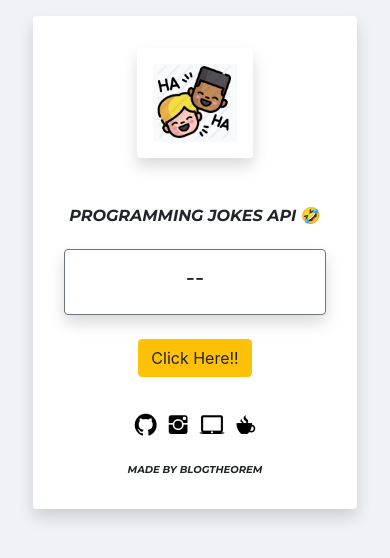
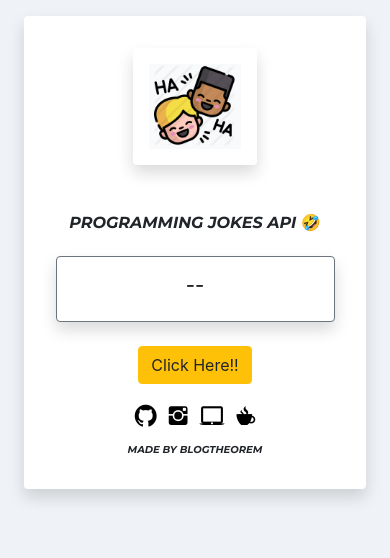
Before and after one commit to enggsuraj/funapiapp, a website: page public/index.html in a window 390 px wide. Drawn offline with nearby package versions, Linux system fonts and the light colour scheme; files whose address does not match are found by name.

Commit message:
make it better

```diff
--- a/package.json
+++ b/package.json
@@ -4,6 +4,7 @@
   "description": "A Programming Jokes displaying fun application",
   "main": "index.js",
   "dependencies": {
+    "dotenv": "^8.2.0",
     "express": "^4.17.1",
     "helmet": "^4.1.0",
     "helmet-csp": "^3.1.0",
--- a/public/css/queries.css
+++ b/public/css/queries.css
@@ -8,6 +8,6 @@
 /* WIDTH: 481 to 767 */
 @media only screen and (max-width: 480px) {
   section {
-    width: 90%;
+    width: 95%;
   }
 }
--- a/public/css/style.css
+++ b/public/css/style.css
@@ -48,6 +48,7 @@ footer ul {
   list-style-type: none;
   font-size: 30px;
   padding: 0 6px;
+  margin-bottom: 5px;
 }
 
 footer ul li a {
--- a/public/index.html
+++ b/public/index.html
@@ -33,8 +33,9 @@
             </div>
 
             <!-- CLICK BUTTON -->
-            <button type="button" class="button btn btn-warning">Click Here!! </button>
-            <br><br>
+            <div class="mb-2">
+              <button type="button" class="button btn btn-warning">Click Here!! </button>
+            </div>
 
             <!-- FOOTER -->
             <footer>
@@ -44,19 +45,13 @@
                     <li><a href="http://www.blogtheorem.com/"><i class="ion-android-laptop icon-small icon"></i></a></li>
                     <li><a href="https://www.buymeacoffee.com/blogtheorem"><i class="ion-coffee icon-small icon"></i></a></li>
                 </ul>
-                <p>made by blogtheorem</p>
           </footer>
+          <p>made by blogtheorem</p>
         </section>
     </div>
 
     <!-- JavaScript -->
     <script src="script/script.js" type=text/javascript></script>
-    <!-- <script src="https://unpkg.com/ionicons@5.1.2/dist/ionicons.js"></script> -->
 
-
-    <!-- jQuery first, then Popper.js, then Bootstrap JS -->
-    <!-- <script src="https://code.jquery.com/jquery-3.5.1.slim.min.js" integrity="sha384-DfXdz2htPH0lsSSs5nCTpuj/zy4C+OGpamoFVy38MVBnE+IbbVYUew+OrCXaRkfj" crossorigin="anonymous"></script> -->
-    <!-- <script src="https://cdn.jsdelivr.net/npm/popper.js@1.16.1/dist/umd/popper.min.js" integrity="sha384-9/reFTGAW83EW2RDu2S0VKaIzap3H66lZH81PoYlFhbGU+6BZp6G7niu735Sk7lN" crossorigin="anonymous"></script> -->
-    <!-- <script src="https://stackpath.bootstrapcdn.com/bootstrap/4.5.2/js/bootstrap.min.js" integrity="sha384-B4gt1jrGC7Jh4AgTPSdUtOBvfO8shuf57BaghqFfPlYxofvL8/KUEfYiJOMMV+rV" crossorigin="anonymous"></script> -->
   </body>
 </html>
--- a/server.js
+++ b/server.js
@@ -5,7 +5,9 @@ const helmet = require("helmet");
 var app = express();
 app.use(helmet());
 app.disable("x-powered-by");
+require('dotenv').config()
 
+//CSP
 app.use((req, res, next) => {
   res.set({
     "Access-Control-Allow-Origin": "*",
```
Also changed, not shown: public/script/script.js (line endings or trailing spaces), 1 other file.
